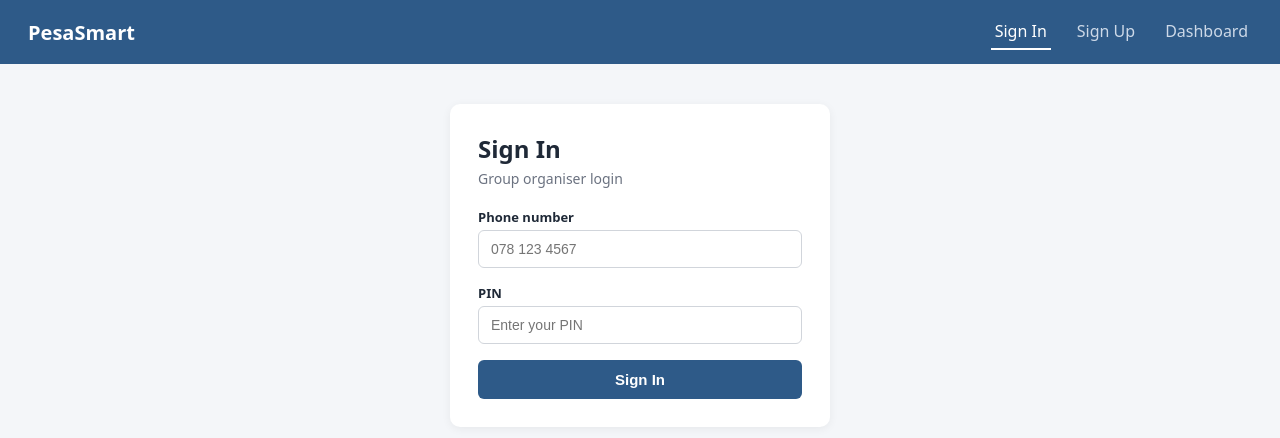
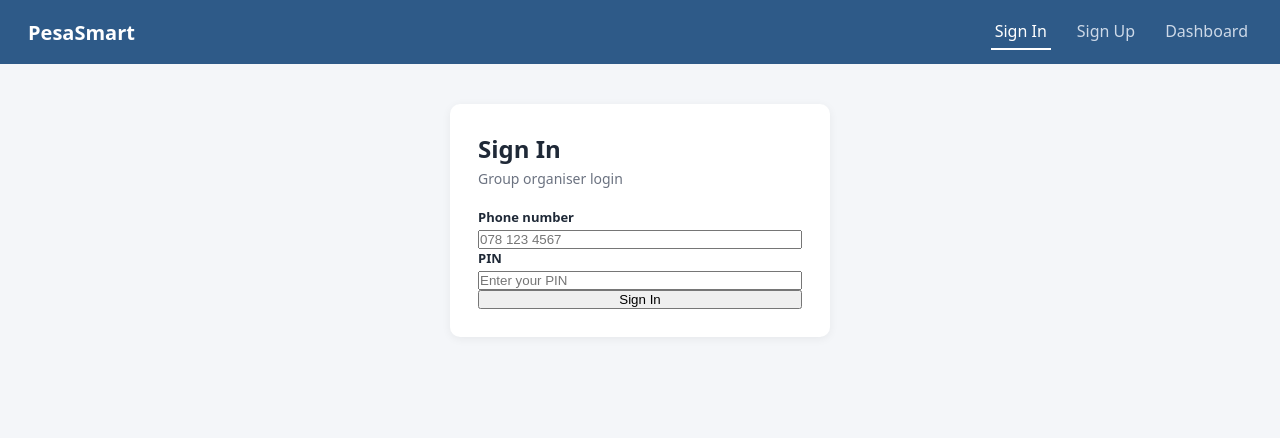
Before and after one commit to Usanas7/pesasmart-frontend, a React app: page / in a window 1280 px wide. Shown: the top 438 px of the page. Built offline with nearby package versions, Linux system fonts and the light colour scheme; no server answers; the HTML template or start-up script is replaced by a standard one.

Commit message:
styling line so the dropdown matches the inputs

```diff
--- a/src/index.css
+++ b/src/index.css
@@ -16,7 +16,7 @@ body { font-family: system-ui, "Segoe UI", sans-serif; background: #f4f6f9; colo
 
 form { display: flex; flex-direction: column; }
 label { font-size: 13px; font-weight: 600; margin-bottom: 4px; }
-input { padding: 10px 12px; margin-bottom: 16px; border: 1px solid #d1d5db; border-radius: 6px; font-size: 14px; }
+input, select {
 button { background: #2E5A88; color: #fff; border: none; padding: 11px; border-radius: 6px; font-size: 15px; font-weight: 600; cursor: pointer; }
 button:hover { background: #244a72; }
 
```
